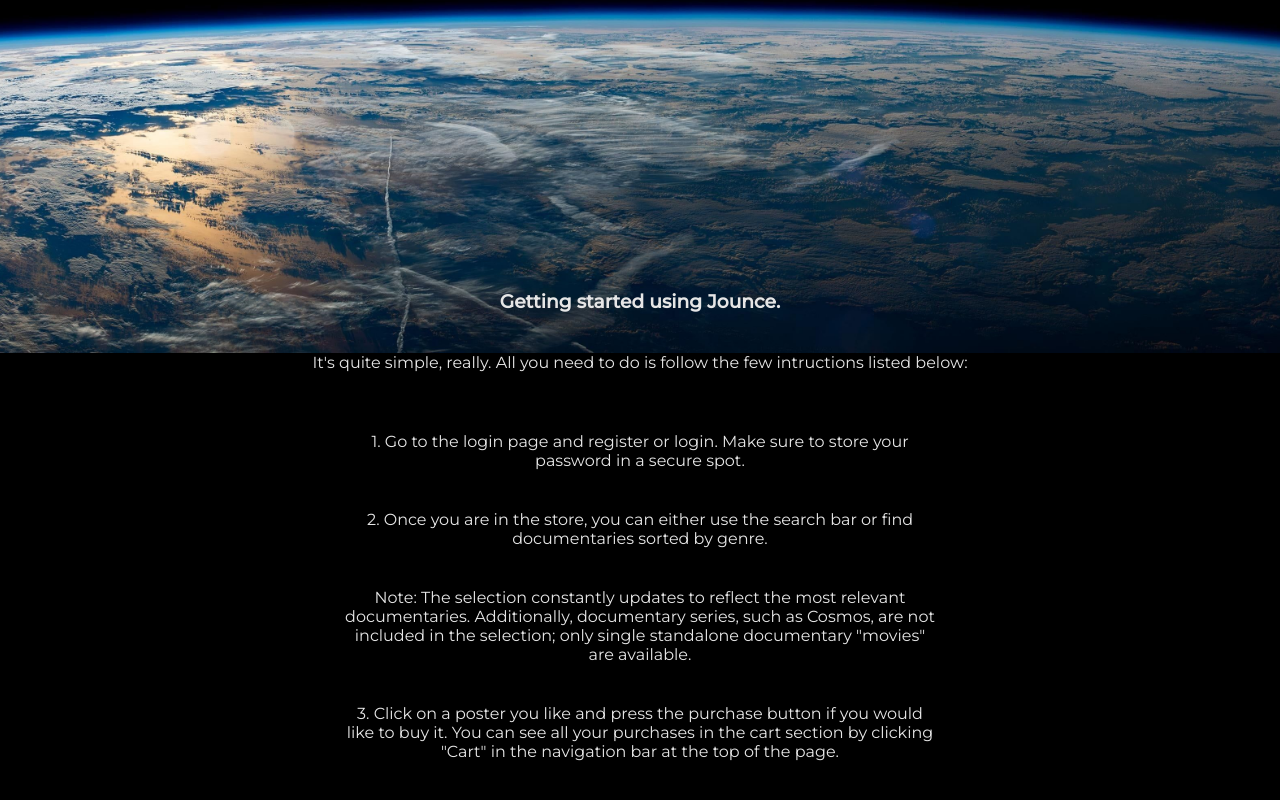
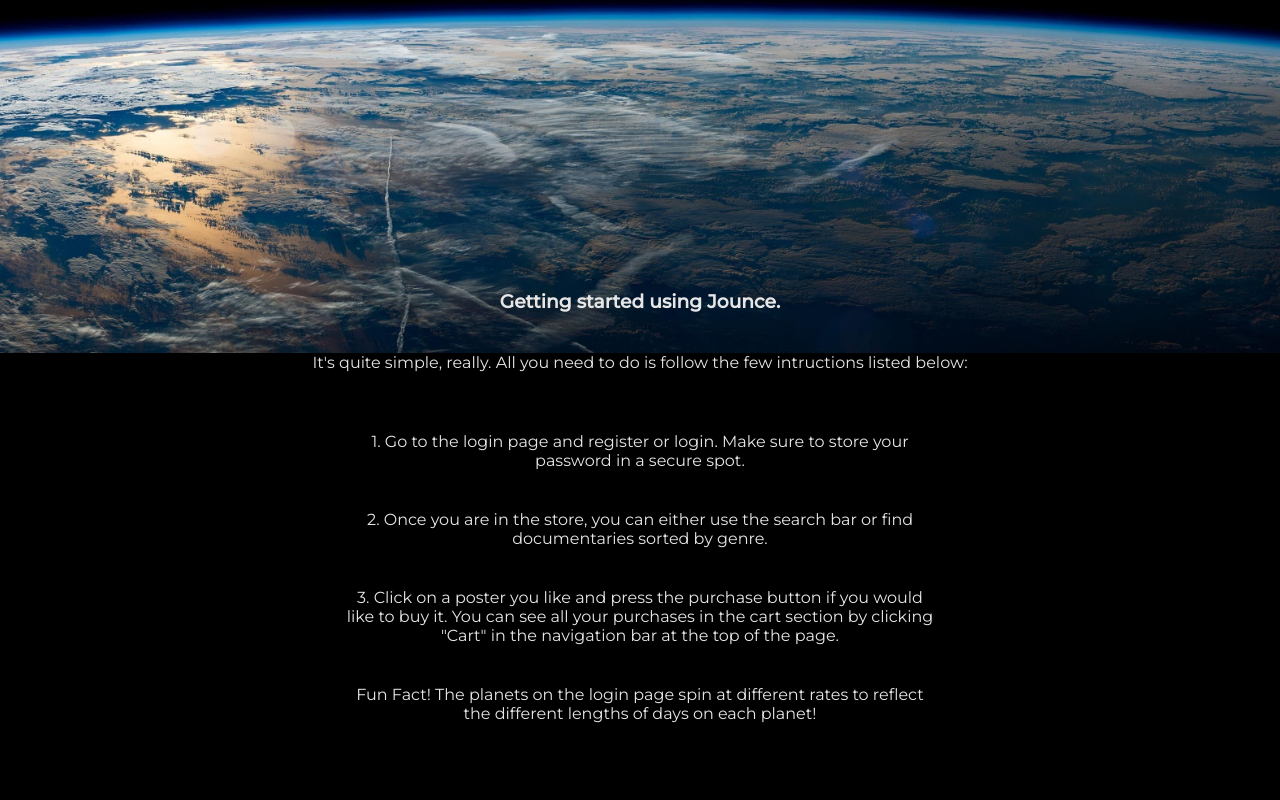
Before and after one commit to JLi314/Jounce-Vue, a Vue app: page / in a window 1280 px wide. Shown: the part 573-1373 px from the top of the page. Built offline with nearby package versions, Linux system fonts and the light colour scheme.

Commit message:
Updated general information

```diff
--- a/src/components/Footer.vue
+++ b/src/components/Footer.vue
@@ -17,15 +17,13 @@
         documentaries sorted by genre.
       </p>
       <p class="instructions1">
-        Note: The selection constantly updates to reflect the most relevant
-        documentaries. Additionally, documentary series, such as Cosmos, are not
-        included in the selection; only single standalone documentary "movies"
-        are available.
-      </p>
-      <p class="instructions1">
         3. Click on a poster you like and press the purchase button if you would
         like to buy it. You can see all your purchases in the cart section by
         clicking "Cart" in the navigation bar at the top of the page.
+      </p>
+      <p class="instructions1">
+        Fun Fact! The planets on the login page spin at different rates to
+        reflect the different lengths of days on each planet!
       </p>
     </div>
   </div>
--- a/src/views/Store.vue
+++ b/src/views/Store.vue
@@ -42,7 +42,7 @@
       <input
         class="search_bar"
         type="search"
-        placeholder="Qayum hates guns"
+        placeholder="Qayum <3 guns"
         v-model="search"
       />
       <button
@@ -54,7 +54,7 @@
             (page = 1)
         "
       >
-        USA sucks
+        Search
       </button>
     </div>
     <div>
```
